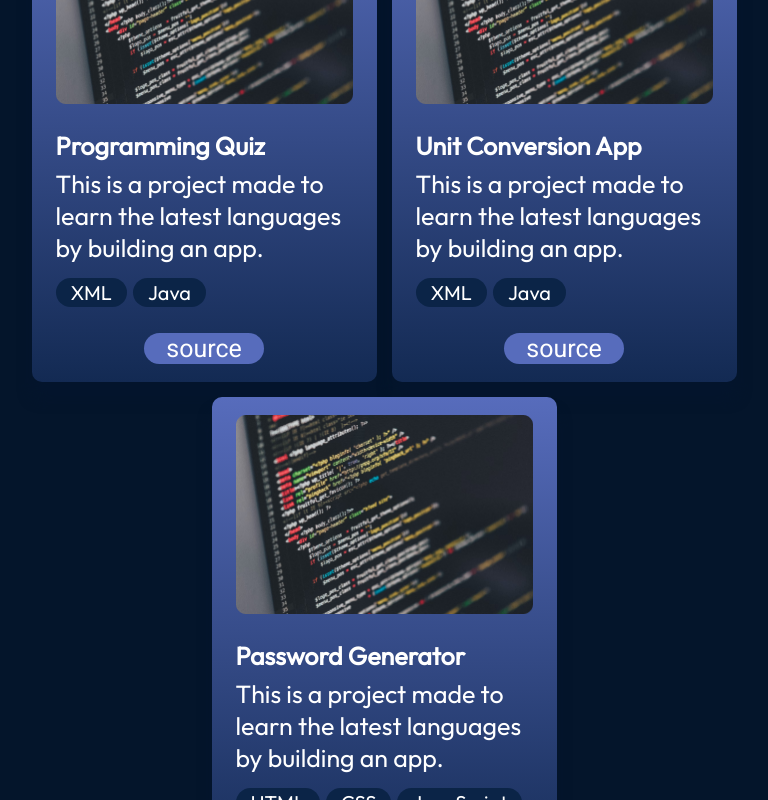
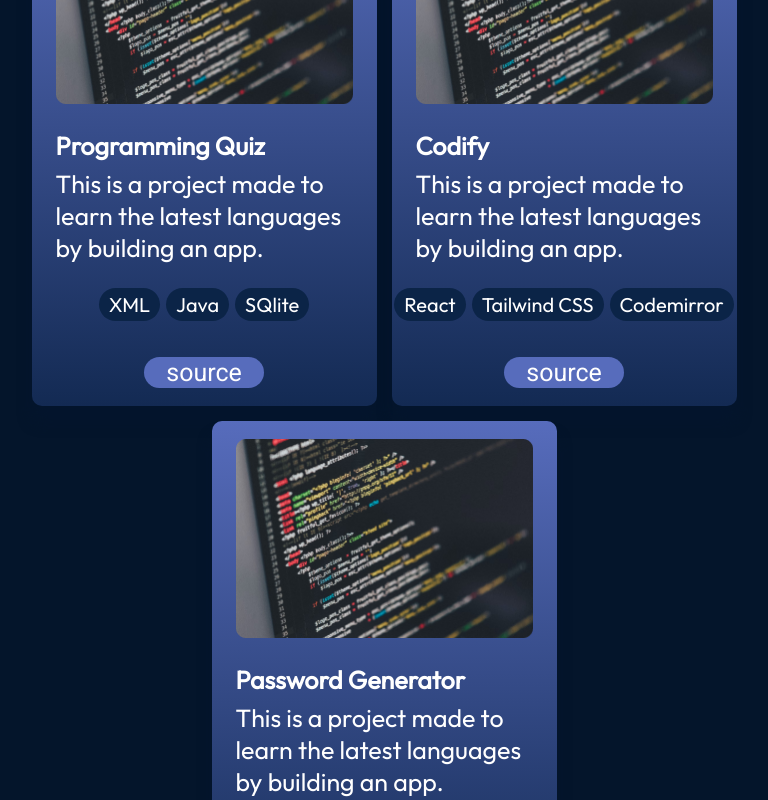
Before and after one commit to TahaHussain-00/My-Portfolio, a React (Vite) app: page / in a window 1280 px wide. Shown: the part 1700-2500 px from the top of the page, without its empty margins (256-1024 px from the left). Built offline with nearby package versions, Linux system fonts and the light colour scheme.

Commit message:
Projects section update

```diff
--- a/src/components/Projects/Projects.module.css
+++ b/src/components/Projects/Projects.module.css
@@ -57,16 +57,19 @@
     display: flex;
     flex-direction: row;
     flex-wrap: nowrap;
+    justify-content: center;
     gap: 6px;
     list-style: none;
+    padding: 10px;
 }
 
 .skill{
     font-size: 20px;
-    font-weight: 400;
+    font-weight: 500;
+    white-space: nowrap;
     border-radius: 100px;
     background: var(--color-dark);
-    padding: 2px 15px;
+    padding: 4px 10px;
 }
 
 .links{
--- a/src/data/projects.json
+++ b/src/data/projects.json
@@ -3,15 +3,15 @@
       "title": "Programming Quiz",
       "imageSrc": "projects/project.png",
       "description": "This is a project made to learn the latest languages by building an app.",
-      "skills": ["XML", "Java"],
+      "skills": ["XML", "Java","SQlite"],
       "source": "https://github.com/TahaHussain-00/Programming-Quiz"
     },
     {
-      "title": "Unit Conversion App",
+      "title": "Codify",
       "imageSrc": "projects/project.png",
       "description": "This is a project made to learn the latest languages by building an app.",
-      "skills": ["XML", "Java"],
-      "source": "https://github.com/TahaHussain-00/Unit-Conversion-App"
+      "skills": ["React", "Tailwind CSS","Codemirror"],
+      "source": "https://webcodecompiler.netlify.app/"
     },
     {
       "title": "Password Generator",
```
